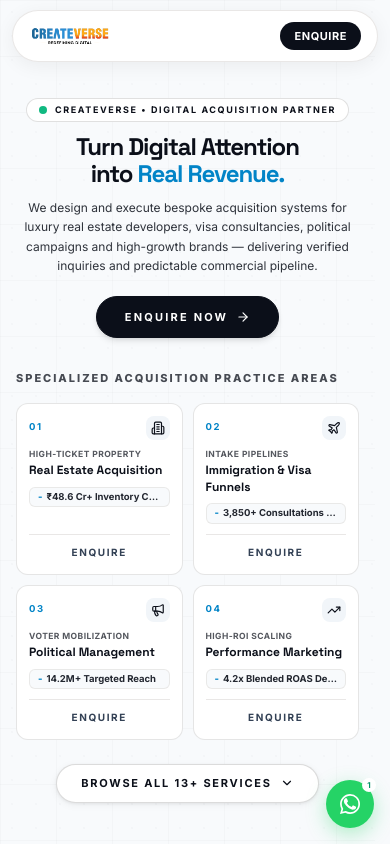
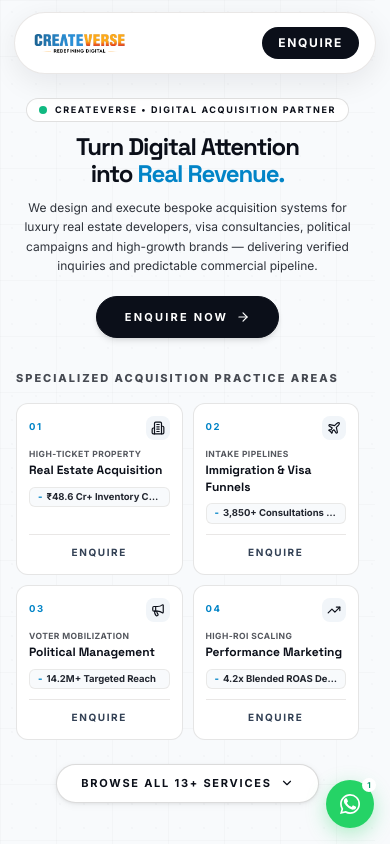
Before and after one commit to aryanbarota21235/CreateVerse, a Next.js app: page / in a window 390 px wide. Shown: the top 844 px of the page. Built offline with nearby package versions, Linux system fonts and the light colour scheme.

Commit message:
fix: scale up mobile navbar height, enlarge logo to 40px, and expand Enquire button padding for prominent presence

```diff
--- a/src/components/navbar.tsx
+++ b/src/components/navbar.tsx
@@ -35,13 +35,13 @@
   }
 
   return (
-    <header className="fixed inset-x-0 top-2.5 sm:top-5 z-50 px-3 sm:px-8 pointer-events-none">
+    <header className="fixed inset-x-0 top-3 sm:top-5 z-50 px-3.5 sm:px-8 pointer-events-none">
       {/* Maximum luxury width floating pill dock */}
       <div
         className={`navbar-dock mx-auto flex items-center justify-between rounded-full bg-white transition-all duration-300 pointer-events-auto border ${
           scrolled
-            ? "max-w-6xl py-1.5 px-3.5 sm:py-2.5 sm:px-10 shadow-[0_8px_25px_rgba(0,0,0,0.08)] border-black/[0.12]"
-            : "max-w-7xl py-2 px-4 sm:py-3.5 sm:px-12 border-stone-200/90 sm:border-black/[0.12] shadow-[0_4px_20px_rgba(0,0,0,0.06)] sm:shadow-[0_10px_35px_rgba(11,15,25,0.08)]"
+            ? "max-w-6xl py-2 px-4 sm:py-2.5 sm:px-10 shadow-[0_12px_32px_rgba(11,15,25,0.1)] border-black/[0.12]"
+            : "max-w-7xl py-2.5 px-4 sm:py-3.5 sm:px-12 border-stone-200/90 sm:border-black/[0.12] shadow-[0_8px_30px_rgba(11,15,25,0.08)]"
         }`}
       >
         {/* Brand Logo */}
@@ -58,7 +58,7 @@
             height={148}
             priority
             className={`w-auto transition-all duration-300 ${
-              scrolled ? "h-7 sm:h-11" : "h-[34px] sm:h-[50px] lg:h-[54px]"
+              scrolled ? "h-[32px] sm:h-11" : "h-[40px] sm:h-[50px] lg:h-[54px]"
             }`}
           />
         </Link>
@@ -100,11 +100,11 @@
           </button>
         </div>
 
-        {/* Mobile Action Button (Strictly 'Enquire' Only, Clean Pill) */}
+        {/* Mobile Action Button (Strictly 'Enquire' Only, Prominent Pill) */}
         <div className="flex items-center sm:hidden">
           <button
             onClick={() => openEnquiry()}
-            className="pressable rounded-full bg-ink px-3.5 py-1.5 text-[11px] font-bold uppercase tracking-wider text-white shadow-xs active:bg-accent transition-colors cursor-pointer"
+            className="pressable rounded-full bg-ink px-4 py-2 text-xs font-bold uppercase tracking-[0.14em] text-white shadow-xs active:bg-accent transition-colors cursor-pointer"
           >
             Enquire
           </button>
```
